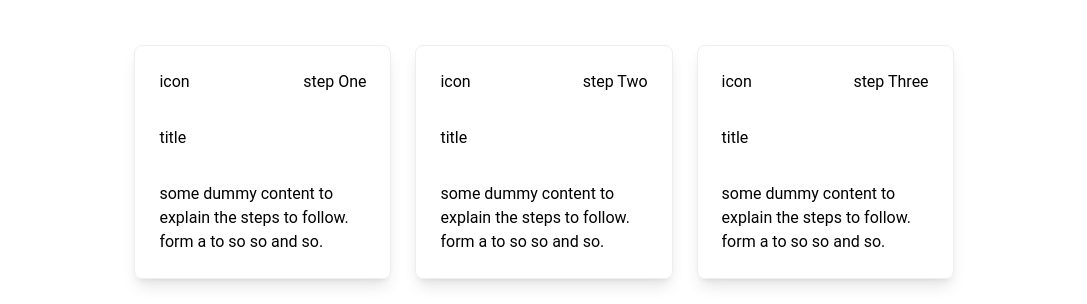
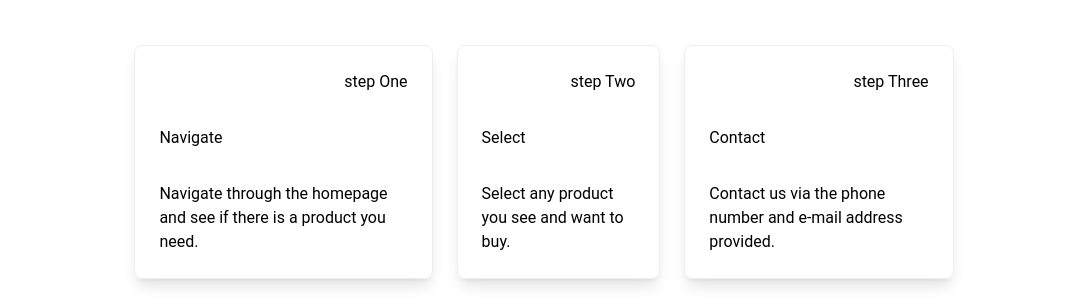
Before and after one commit to Mahmud-Mai/bash-eng-devops, a Next.js app: page / in a window 1280 px wide. Shown: the part 741-1045 px from the top of the page, without its empty margins (96-1183 px from the left). Built offline with nearby package versions, Linux system fonts and the light colour scheme.

Commit message:
Edit 'How to' texts

```diff
--- a/constants/index.js
+++ b/constants/index.js
@@ -1,27 +1,25 @@
 export const INTRO_DATA = [
   {
     id: 0,
-    icon: "icon",
+    // icon: "icon",
     stepCount: "step One",
-    title: "title",
+    title: "Navigate",
     content:
-      "some dummy content to explain the steps to follow. form a to so so and so.",
+      "Navigate through the homepage and see if there is a product you need.",
   },
   {
     id: 1,
-    icon: "icon",
+    // icon: "icon",
     stepCount: "step Two",
-    title: "title",
-    content:
-      "some dummy content to explain the steps to follow. form a to so so and so.",
+    title: "Select",
+    content: "Select any product you see and want to buy.",
   },
   {
     id: 2,
-    icon: "icon",
+    // icon: "icon",
     stepCount: "step Three",
-    title: "title",
-    content:
-      "some dummy content to explain the steps to follow. form a to so so and so.",
+    title: "Contact",
+    content: "Contact us via the phone number and e-mail address provided.",
   },
 ];
 
```
